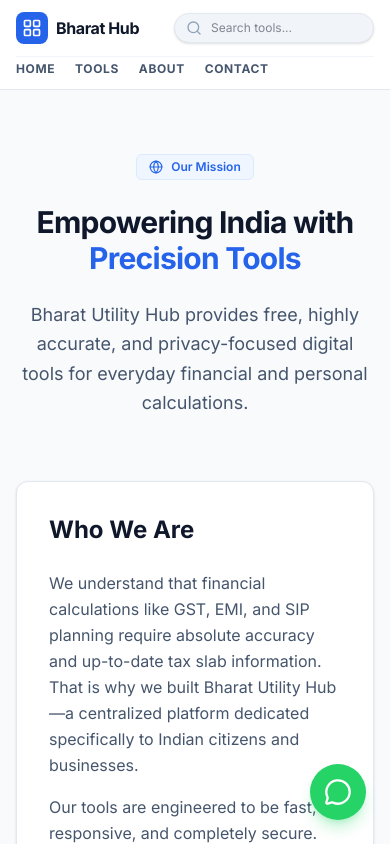
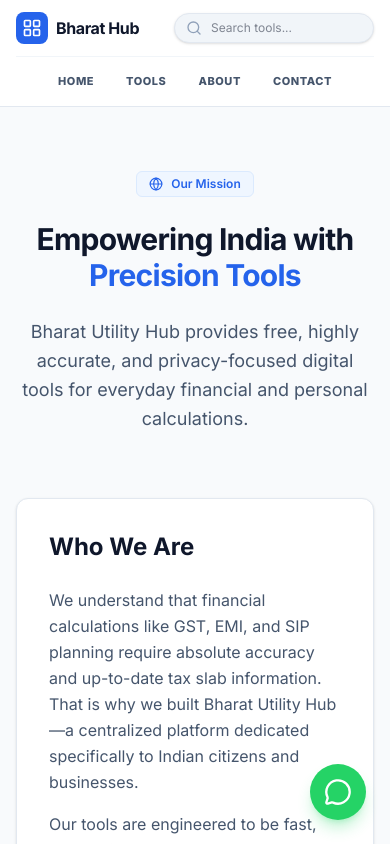
Before and after one commit to sonidishansh359/calculator, a Next.js app: page /about in a window 390 px wide. Shown: the top 844 px of the page. Built offline with nearby package versions, Linux system fonts and the light colour scheme.

Commit message:
style: center mobile navbar and add advanced hover effects

```diff
--- a/components/Navbar.tsx
+++ b/components/Navbar.tsx
@@ -85,10 +85,12 @@
               <div key={link.name} className="relative group">
                 <Link
                   href={link.href}
-                  className="text-sm font-medium text-slate-600 dark:text-slate-300 hover:text-brand-600 dark:hover:text-brand-400 transition-colors flex items-center gap-1 py-5"
+                  className="relative text-sm font-medium text-slate-600 dark:text-slate-300 hover:text-brand-600 dark:hover:text-brand-400 transition-colors flex items-center gap-1 py-5 group-hover:text-brand-600 dark:group-hover:text-brand-400"
                 >
                   {link.name}
-                  {link.subLinks && <ChevronDown className="w-3.5 h-3.5 opacity-50" />}
+                  {link.subLinks && <ChevronDown className="w-3.5 h-3.5 opacity-50 transition-transform duration-300 group-hover:-rotate-180" />}
+                  {/* Advanced Hover Underline */}
+                  <span className="absolute bottom-0 left-0 w-full h-[3px] bg-brand-600 rounded-t-full scale-x-0 group-hover:scale-x-100 transition-transform duration-300 origin-center"></span>
                 </Link>
 
                 {link.subLinks && (
@@ -164,14 +166,16 @@
         </div>
 
         {/* Mobile Navigation Row - Only Visible on Small Screens */}
-        <div className="flex md:hidden items-center gap-5 overflow-x-auto no-scrollbar pb-3 pt-1 border-t border-slate-100 dark:border-slate-800/50">
+        <div className="flex md:hidden justify-center items-center gap-6 overflow-x-auto no-scrollbar pb-3 pt-3 border-t border-slate-100 dark:border-slate-800/50">
           {navLinks.map((link) => (
             <Link
               key={link.name}
               href={link.href}
-              className="text-xs font-bold text-slate-600 dark:text-slate-400 hover:text-brand-600 whitespace-nowrap uppercase tracking-wider"
+              className="relative group text-[11px] sm:text-xs font-extrabold text-slate-600 dark:text-slate-400 hover:text-brand-600 whitespace-nowrap uppercase tracking-wider transition-colors py-1 px-1"
             >
               {link.name}
+              {/* Advanced Hover Underline */}
+              <span className="absolute -bottom-1 left-0 w-full h-[2px] bg-brand-600 rounded-full scale-x-0 group-hover:scale-x-100 transition-transform duration-300 origin-center"></span>
             </Link>
           ))}
         </div>
```
